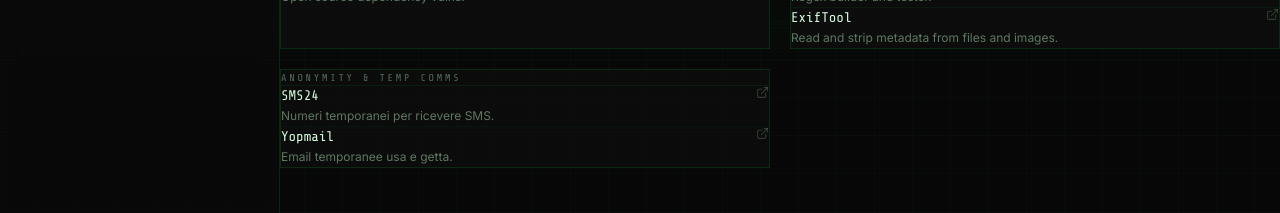
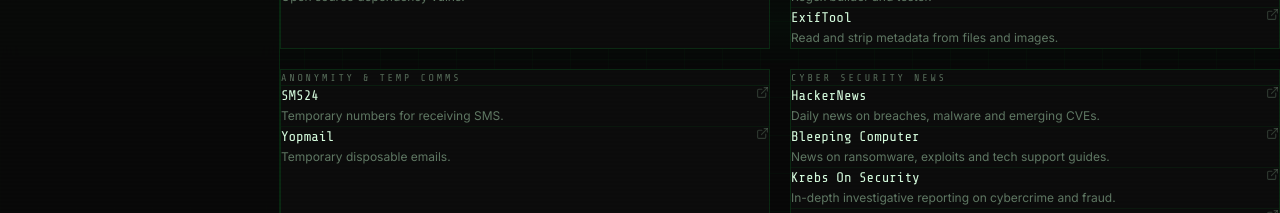
Before and after one commit to RykerWilder/eye-of-god, a React (Vite) app in the folder frontend/: page /utility-links in a window 1280 px wide. Shown: the part 587-800 px from the top of the page. Built offline with nearby package versions, Linux system fonts and the light colour scheme; no server answers.

Commit message:
added Cyber Secuirty News category

```diff
--- a/frontend/src/pages/UtilityLinks.jsx
+++ b/frontend/src/pages/UtilityLinks.jsx
@@ -44,8 +44,17 @@
   {
     category: 'Anonymity & Temp Comms',
     links: [
-      { name: 'SMS24',           url: 'https://sms24.me',              desc: 'Numeri temporanei per ricevere SMS.' },
-      { name: 'Yopmail',         url: 'https://yopmail.com',           desc: 'Email temporanee usa e getta.' },
+      { name: 'SMS24',           url: 'https://sms24.me',              desc: 'Temporary numbers for receiving SMS.' },
+      { name: 'Yopmail',         url: 'https://yopmail.com',           desc: 'Temporary disposable emails.' },
+    ],
+  },
+  {
+    category: 'Cyber Security News',
+    links: [
+      { name: 'HackerNews',           url: 'https://thehackernews.com',              desc: 'Daily news on breaches, malware and emerging CVEs.' },
+      { name: 'Bleeping Computer',    url: 'https://www.bleepingcomputer.com',       desc: 'News on ransomware, exploits and tech support guides.' },
+      { name: 'Krebs On Security',    url: 'https://krebsonsecurity.com',            desc: 'In-depth investigative reporting on cybercrime and fraud.' },
+      { name: 'SecurityWeek',         url: 'https://www.securityweek.com',           desc: 'News and analysis on vulnerabilities and threats.' },
     ],
   },
 ]
```
